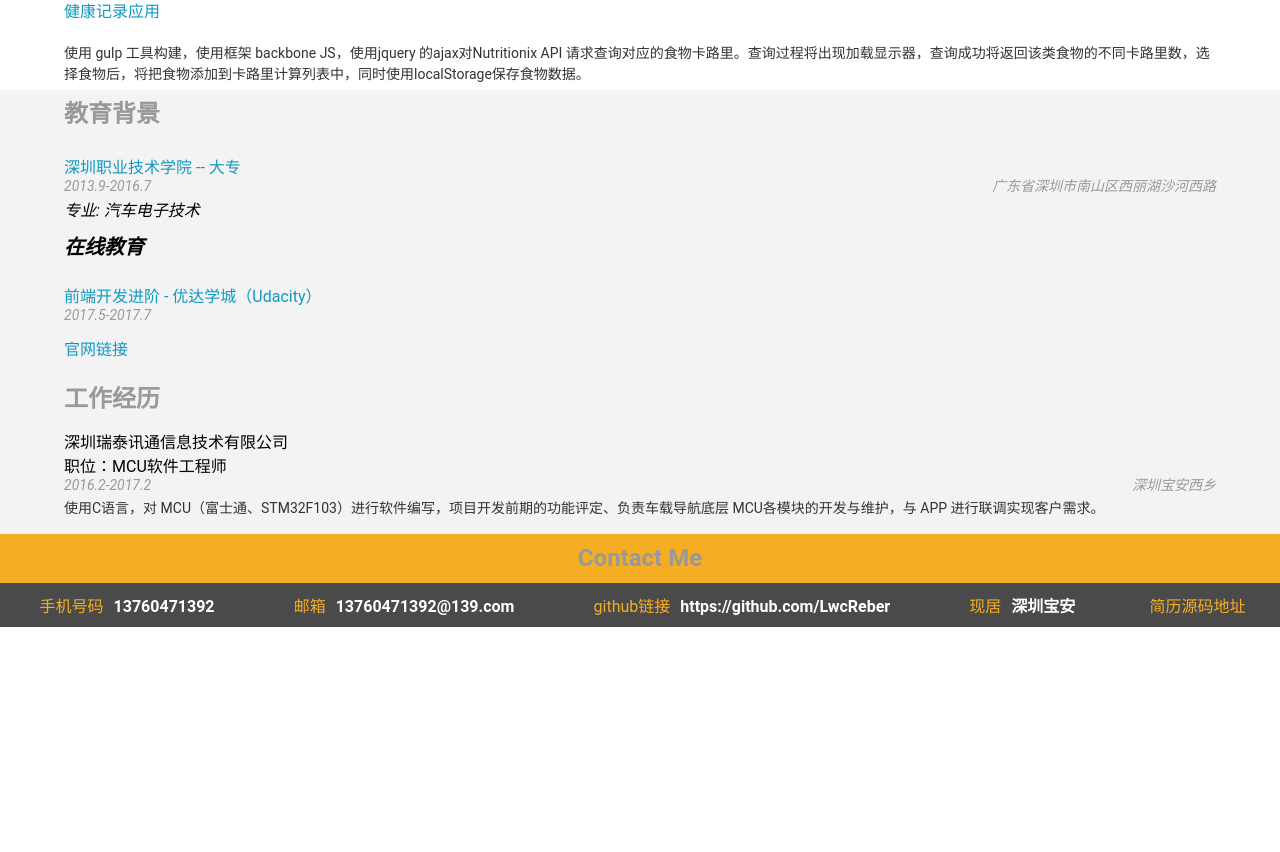
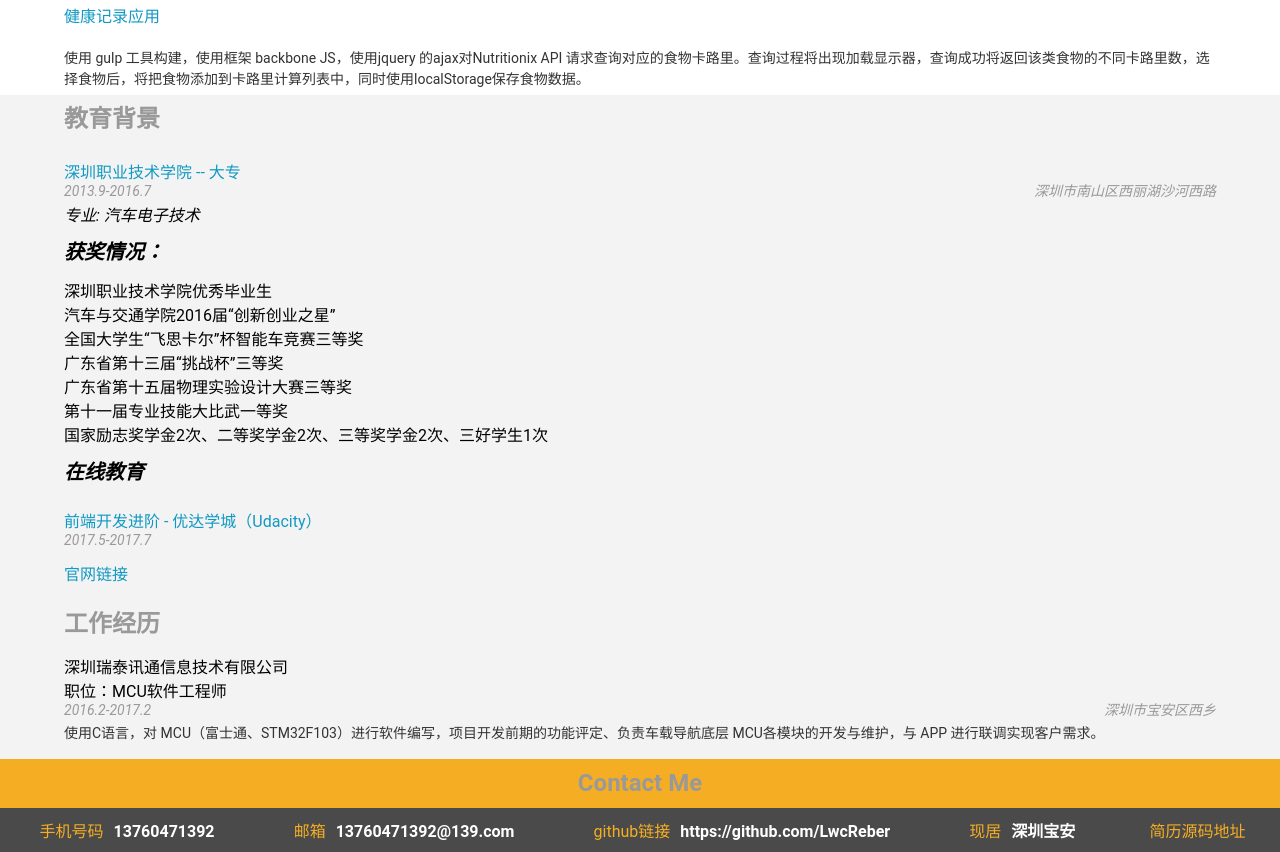
Before and after one commit to LwcReber/Resume, a plain HTML site: page index.html in a window 1280 px wide. Shown: the part 834-1686 px from the top of the page. Before the commit the page ends 1461 px from the top, so only its background shows below. Drawn offline with Linux system fonts and the light colour scheme.

Commit message:
添加获奖情况

```diff
--- a/css/style.css
+++ b/css/style.css
@@ -14,13 +14,18 @@ h6 {
   font-family: "Roboto", sans-serif;
 }
 
+.role {
+  font-size: 16px;
+  color: #1199c3;
+  font-weight: bold;
+}
 .clear-fix {
   overflow: auto;
 }
 
 .education-entry,
 .work-entry,
-.project-entry {
+.project-entry, .prizes {
   padding: 5px 5%;
 }
 
@@ -56,7 +61,7 @@ h4 {
 
 h2,
 h4,
-h5, .OnCla-title {
+h5, .edu-title {
   padding: 10px 5%;
 
 }
@@ -166,9 +171,13 @@ ul {
   border-radius: 50%;
 }
 
+#skills {
+  margin-top: 5px;
+}
 #skills li {
   float: left;
 }
+
 img {
   padding: 10px;
 }
--- a/js/helper.js
+++ b/js/helper.js
@@ -12,7 +12,7 @@ These are HTML strings. As part of the course, you'll be using JavaScript functi
 replace the %data% placeholder text you see in them.
 */
 var HTMLheaderName = '<h1 id="name">%data%</h1>';
-var HTMLheaderRole = '<span>%data%</span><hr>';
+var HTMLheaderRole = '<span class="role">%data%</span><hr>';
 
 var HTMLcontactGeneric = '<li class="flex-item"><span class="orange-text">%contact%</span><span class="white-text">%data%</span></li>';
 var HTMLmobile = '<li class="flex-item"><span class="orange-text">手机号码</span><span class="white-text">%data%</span></li>';
@@ -51,7 +51,11 @@ var HTMLschoolDates = '<div class="date-text">%data%</div>';
 var HTMLschoolLocation = '<div class="location-text">%data%</div>';
 var HTMLschoolMajor = '<em><br>专业: %data%</em>';
 
-var HTMLonlineClasses = '<h3 class="OnCla-title">在线教育</h3>';
+var HTMLprizeTitle = '<h3 class="edu-title">获奖情况：</h3>'
+var HTMLprizes = '<ul class="prizes"></ul>'
+var HTMLprize = '<li>%data%</li>'
+
+var HTMLonlineClasses = '<h3 class="edu-title">在线教育</h3>';
 var HTMLonlineTitle = '<a href="#">%data%';
 var HTMLonlineSchool = ' - %data%</a>';
 var HTMLonlineDates = '<div class="date-text">%data%</div>';
--- a/js/resumeBuilder.js
+++ b/js/resumeBuilder.js
@@ -21,12 +21,21 @@ var model = {
   edu: {
     schools: [{
       name: '深圳职业技术学院',
-      location: '广东省深圳市南山区西丽湖沙河西路',
+      location: '深圳市南山区西丽湖沙河西路',
       degree: '大专',
       majors: ['汽车电子技术'],
       dates: '2013.9-2016.7',
       url: 'http://www.szpt.edu.cn/in_index.shtml'
     }],
+    prizes: [
+      '深圳职业技术学院优秀毕业生',
+      '汽车与交通学院2016届“创新创业之星”',
+      '全国大学生“飞思卡尔”杯智能车竞赛三等奖',
+      '广东省第十三届“挑战杯”三等奖',
+      '广东省第十五届物理实验设计大赛三等奖',
+      '第十一届专业技能大比武一等奖',
+      '国家励志奖学金2次、二等奖学金2次、三等奖学金2次、三好学生1次'
+    ],
     onlineCourses: [{
       title: '前端开发进阶',
       school: '优达学城（Udacity）',
@@ -41,7 +50,7 @@ var model = {
       employer: 'Mr XX',
       company: '深圳瑞泰讯通信息技术有限公司',
       title: 'MCU软件工程师',
-      location: '深圳宝安西乡',
+      location: '深圳市宝安区西乡',
       dates: '2016.2-2017.2',
       description: '使用C语言，对 MCU（富士通、STM32F103）进行软件编写，项目开发前期的功能评定、负责车载导航底层 MCU各模块的开发与维护，与 APP 进行联调实现客户需求。'
     }]
@@ -288,6 +297,14 @@ var view = {
       this.appendElem($(schoolEtyElem), schoolName + schooDegree + schoolDates + schoolLocation + schoolMajors);
     }
 
+    // 获奖情况
+    this.appendElem(this.educationElem, HTMLprizeTitle + HTMLprizes)
+
+    for (var i = 0; i < this.edu.prizes.length; i++) {
+      var data = octopus.getPlaceholder(HTMLprize, this.edu.prizes[i]);
+      this.appendElem($('.prizes'), data);
+    }
+
     // 在线教育
     this.appendElem(this.educationElem, HTMLonlineClasses);
     // 创建onlineCourses入口
```
